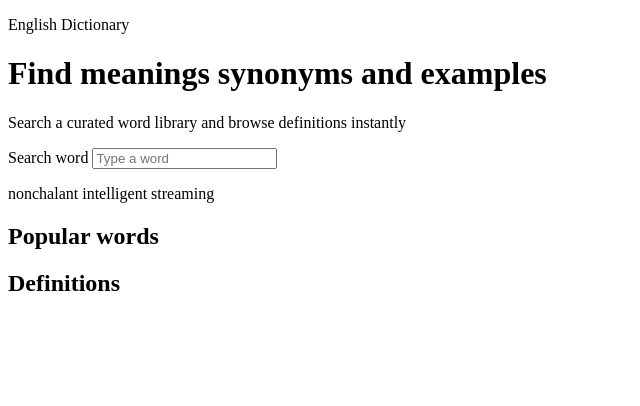
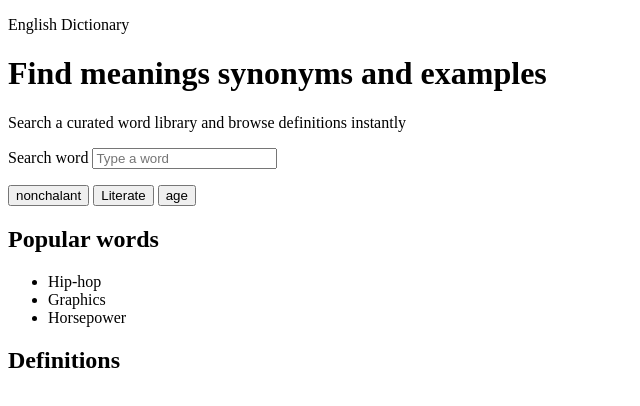
Before and after one commit to calebblessings-rgb/SPALAB-2, a plain HTML site: page index.html in a window 1280 px wide. Shown: the whole page, without its empty margins (0-640 px from the left). Drawn offline with Linux system fonts and the light colour scheme.

Commit message:
written html

```diff
--- a/index.html
+++ b/index.html
@@ -17,7 +17,7 @@
             <div class="search-panel">
                 <label for="searchInput">Search word</label>
                 <input id="searchInput" type="search" placeholder="Type a word"/>
-                <p class="hint"> nonchalant intelligent streaming</p>
+                <p class="hint"> <button>nonchalant</button> <button>Literate</button> <button>age</button></p>
             </div>
         </header>
 
@@ -25,7 +25,11 @@
             <aside class="sidebar">
                 <div class="panel">
                     <h2>Popular words</h2>
-                    <ul id="wordList" class="word-list"></ul>
+                    <ul id="wordList" class="word-list">
+                        <li>Hip-hop</li>
+                        <li>Graphics</li>
+                        <li>Horsepower</li>
+                    </ul>
                 </div>
             </aside>
 
```
